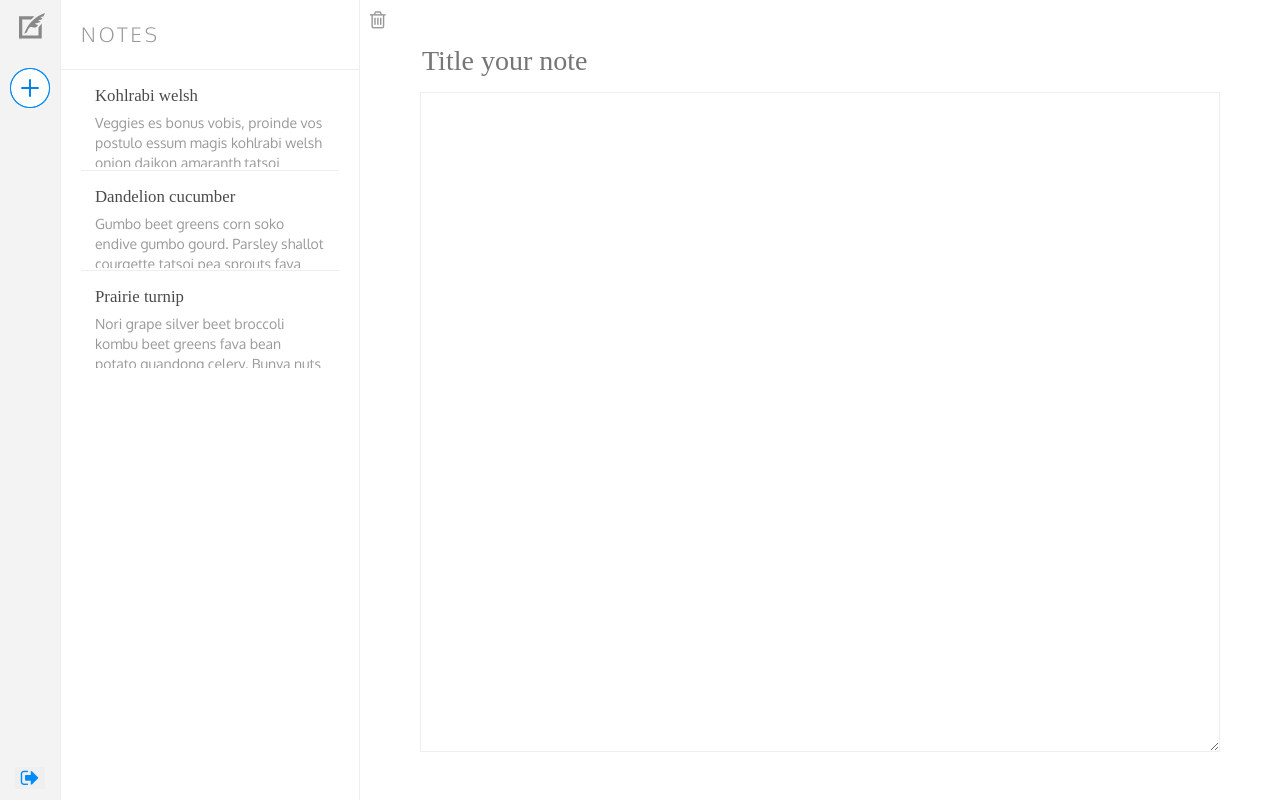
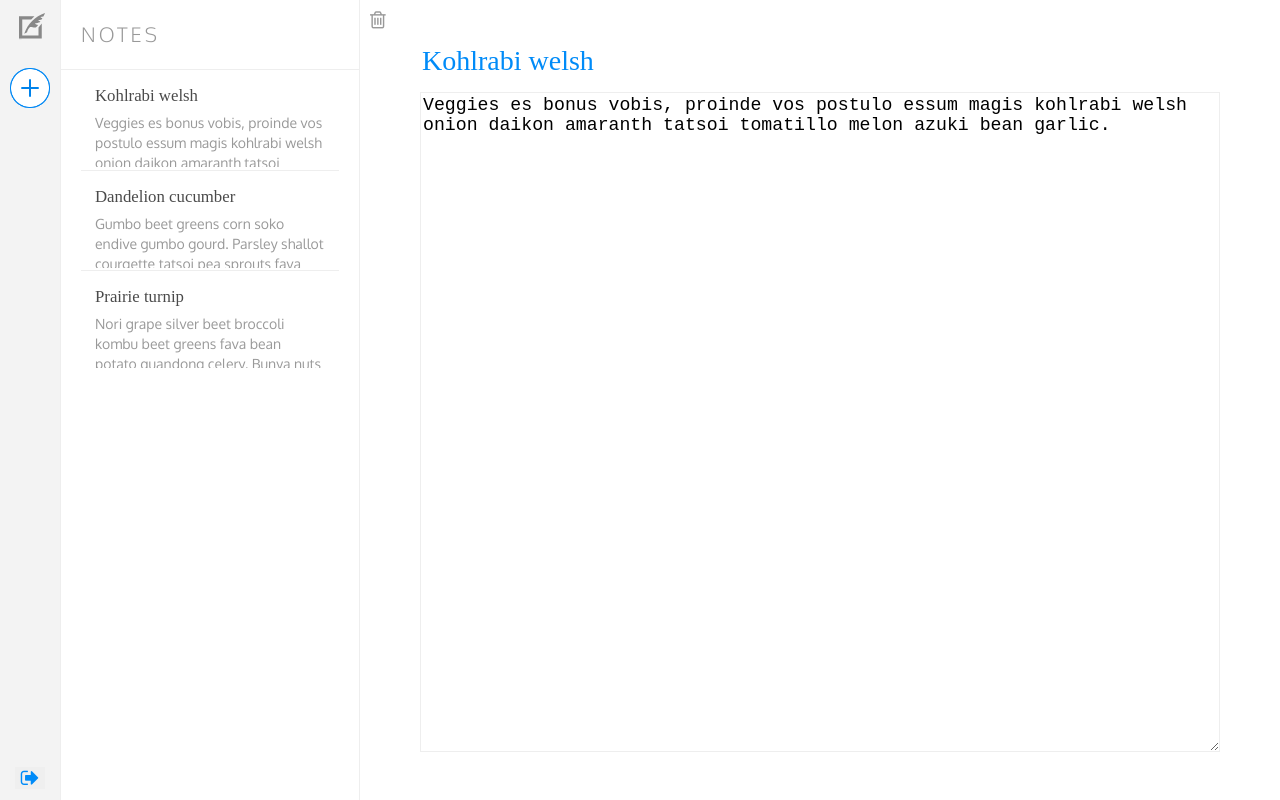
Before and after one commit to jerasor/noteherder, a React (Create React App) app: page / in a window 1280 px wide. Built offline with nearby package versions, Linux system fonts and the light colour scheme; a web font is replaced by a local one.

Commit message:
Let NoteForm display active Note data and let it be editable

```diff
--- a/src/Main.js
+++ b/src/Main.js
@@ -8,6 +8,8 @@ class Main extends React.Component {
 
     constructor() {
         super()
+
+
 
         this.state = {
             Note: [
@@ -26,26 +28,71 @@ class Main extends React.Component {
                     description: 'Nori grape silver beet broccoli kombu beet greens fava bean potato quandong celery. Bunya nuts black-eyed pea prairie turnip leek lentil turnip greens parsnip.',
                     active: 'notActive',
                 },
-            ]
+            ],
+            activeNoteDescription: 'Veggies es bonus vobis, proinde vos postulo essum magis kohlrabi welsh onion daikon amaranth tatsoi tomatillo melon azuki bean garlic.',
+            activeNoteTitle: 'Kohlrabi welsh',
         }
+
     }
 
     handleNoteClick(item, _ev) {
 
         let Note = [...this.state.Note]
+        let activeDescription = this.state.activeNoteDescription
+        let activeTitle = this.state.activeNoteTitle
 
         Note.forEach((n) => {
             if(n===item) {
                 n.active = 'active'
+                activeDescription = n.description
+                activeTitle = n.title
             } else {
                 n.active = 'notActive'
             }
         })
 
         this.setState({
-            Note: Note
+            Note: Note,
+            activeNoteDescription: activeDescription,
+            activeNoteTitle: activeTitle,
         })
 
+    }
+
+    changeActiveNote(title, description) {
+
+        let note = [...this.state.Note]
+
+        note.forEach((n) => {
+            if(n.active === 'active'){
+                if(description !== undefined){
+                    n.description = description
+                    this.setState({
+                        activeNoteDescription: description
+                    })
+                }
+
+                if(title !== undefined){
+                    n.title = title
+                    this.setState({
+                        activeNoteTitle: title
+                    })
+                }
+            }
+        })
+
+        this.setState({
+            Note: note
+        })
+
+    }
+
+    handleInputChange(ev) {
+        this.changeActiveNote(ev.target.value, undefined)
+    }
+
+    handleTextAreaChange(ev) {
+        this.changeActiveNote(undefined, ev.target.value)
     }
 
     render() {
@@ -56,7 +103,13 @@ class Main extends React.Component {
             >
                 <Sidebar />
                 <NoteList note={this.state.Note} click={this.handleNoteClick.bind(this)} />
-                <NoteForm />
+                <NoteForm
+                    notes={this.state.Note}
+                    textChange={this.handleTextAreaChange.bind(this)}
+                    titleChange={this.handleInputChange.bind(this)}
+                    text={this.state.activeNoteDescription}
+                    title={this.state.activeNoteTitle}
+                />
             </div>
         )
     }
--- a/src/NoteForm.js
+++ b/src/NoteForm.js
@@ -2,7 +2,10 @@ import React from 'react'
 
 import './NoteForm.css'
 
-const NoteForm = () => {
+class NoteForm extends React.Component {
+
+    render() {
+
         return (
             <div className="NoteForm">
             <div className="form-actions">
@@ -16,13 +19,20 @@ const NoteForm = () => {
                     type="text"
                     name="title"
                     placeholder="Title your note"
+                    value={this.props.title}
+                    onChange={this.props.titleChange}
                 />
                 </p>
 
-            <textarea name="body"></textarea>
+                <textarea
+                    name="body"
+                    value={this.props.text}
+                    onChange={this.props.textChange}
+                ></textarea>
             </form>
             </div>
         )
     }
+}
 
 export default NoteForm
```
Lines whose indentation alone changed are shown as unchanged.
